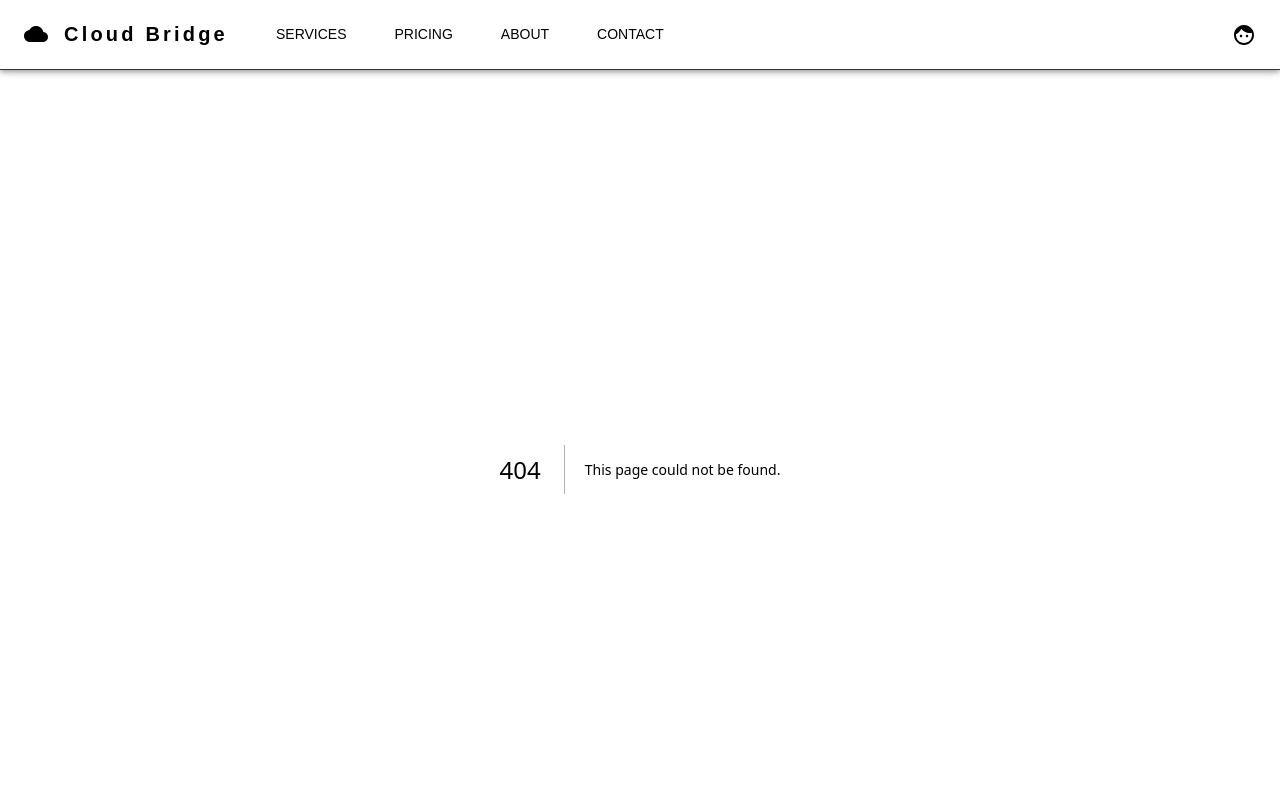
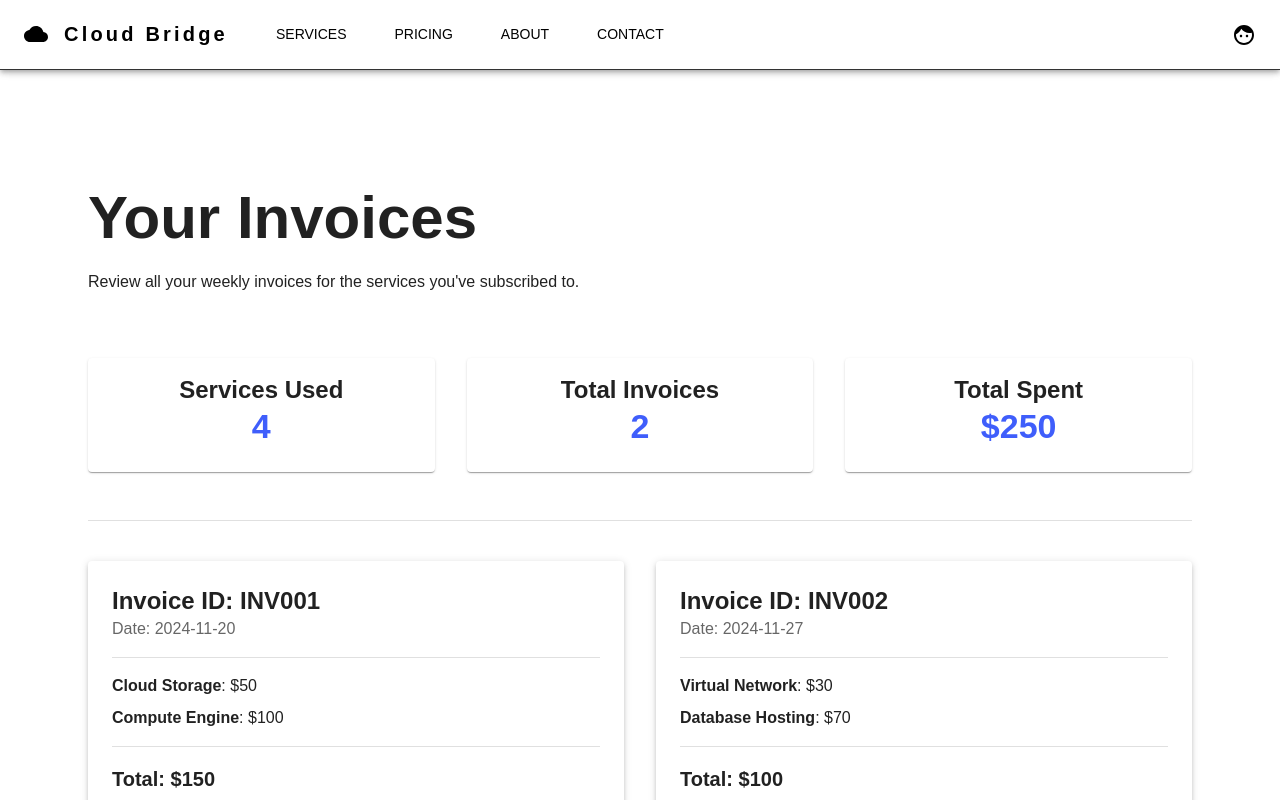
Before and after one commit to GaelAlburo/final-project, a Next.js app in the folder front/: page /bills in a window 1280 px wide. Before the commit this address had no page. Shown: the top 800 px of the page. Built offline with nearby package versions, Linux system fonts and the light colour scheme; a web font is replaced by a local one.

Commit message:
feat(bills): Add bills page

```diff
--- /dev/null
+++ b/front/app/bills/page.jsx
@@ -0,0 +1,136 @@
+"use client";
+
+import {
+  Box,
+  Container,
+  Paper,
+  Typography,
+  Grid,
+  Stack,
+  Divider,
+  Button,
+  TextField,
+  Card,
+  CardContent
+} from "@mui/material";
+import { useState } from "react";
+
+export default function Invoices() {
+  // Test
+  const [invoices] = useState([
+    {
+      id: "INV001",
+      date: "2024-11-20",
+      services: [
+        { name: "Cloud Storage", cost: 50 },
+        { name: "Compute Engine", cost: 100 },
+      ],
+      total: 150,
+    },
+    {
+      id: "INV002",
+      date: "2024-11-27",
+      services: [
+        { name: "Virtual Network", cost: 30 },
+        { name: "Database Hosting", cost: 70 },
+      ],
+      total: 100,
+    },
+  ]);
+
+  return (
+    <Container maxWidth="lg" disableGutters sx={{ px: { xs: 2, sm: 4, md: 6 }, py: 4 }}>
+      {/* UP */}
+      <Box sx={{ mb: 8 }}>
+        <Typography variant="h2" fontWeight={700} sx={{ mt: 10 }}>
+          Your Invoices
+        </Typography>
+        <Typography variant="body1" sx={{ mt: 2 }}>
+          Review all your weekly invoices for the services you've subscribed to.
+        </Typography>
+      </Box>
+
+    {/* Quick Stats */}
+    <Grid container spacing={4} sx={{ mb: 6 }}>
+        <Grid item xs={12} md={4}>
+          <Card sx={{ textAlign: "center" }}>
+            <CardContent>
+              <Typography variant="h5" fontWeight={700}>
+                Services Used
+              </Typography>
+              <Typography variant="h4" color= "rgb(63,94,251)" fontWeight={700}>
+                4
+              </Typography>
+            </CardContent>
+          </Card>
+        </Grid>
+        <Grid item xs={12} md={4}>
+          <Card sx={{ textAlign: "center" }}>
+            <CardContent>
+              <Typography variant="h5" fontWeight={700}>
+                Total Invoices
+              </Typography>
+              <Typography variant="h4" color="rgb(63,94,251)" fontWeight={700}>
+                2
+              </Typography>
+            </CardContent>
+          </Card>
+        </Grid>
+        <Grid item xs={12} md={4}>
+          <Card sx={{ textAlign: "center" }}>
+            <CardContent>
+              <Typography variant="h5" fontWeight={700}>
+                Total Spent
+              </Typography>
+              <Typography variant="h4" color= "rgb(63,94,251)" fontWeight={700}>
+                $250
+              </Typography>
+            </CardContent>
+          </Card>
+        </Grid>
+      </Grid>
+
+      <Divider sx={{ my: 2, mb: 5 }} />
+
+      {/* LIST */}
+      <Grid container spacing={4}>
+        {invoices.map((invoice) => (
+          <Grid item xs={12} md={6} key={invoice.id}>
+            <Paper
+              elevation={3}
+              sx={{
+                p: 3,
+                "&:hover": {
+                  transform: "scale(1.03)",
+                  transition: "transform 0.3s ease-in-out",
+                  boxShadow: "0 4px 10px rgba(0, 0, 0, 0.2)",
+                },
+              }}
+            >
+              <Typography variant="h5" fontWeight={700}>
+                Invoice ID: {invoice.id}
+              </Typography>
+              <Typography variant="body1" color="text.secondary">
+                Date: {invoice.date}
+              </Typography>
+              <Divider sx={{ my: 2 }} />
+              <Stack spacing={1}>
+                {invoice.services.map((service, index) => (
+                  <Box key={index}>
+                    <Typography variant="body1">
+                      <strong>{service.name}</strong>: ${service.cost}
+                    </Typography>
+                  </Box>
+                ))}
+              </Stack>
+              <Divider sx={{ my: 2 }} />
+              <Typography variant="h6" fontWeight={700}>
+                Total: ${invoice.total}
+              </Typography>
+            </Paper>
+          </Grid>
+        ))}
+      </Grid>
+    </Container>
+  );
+}
```
